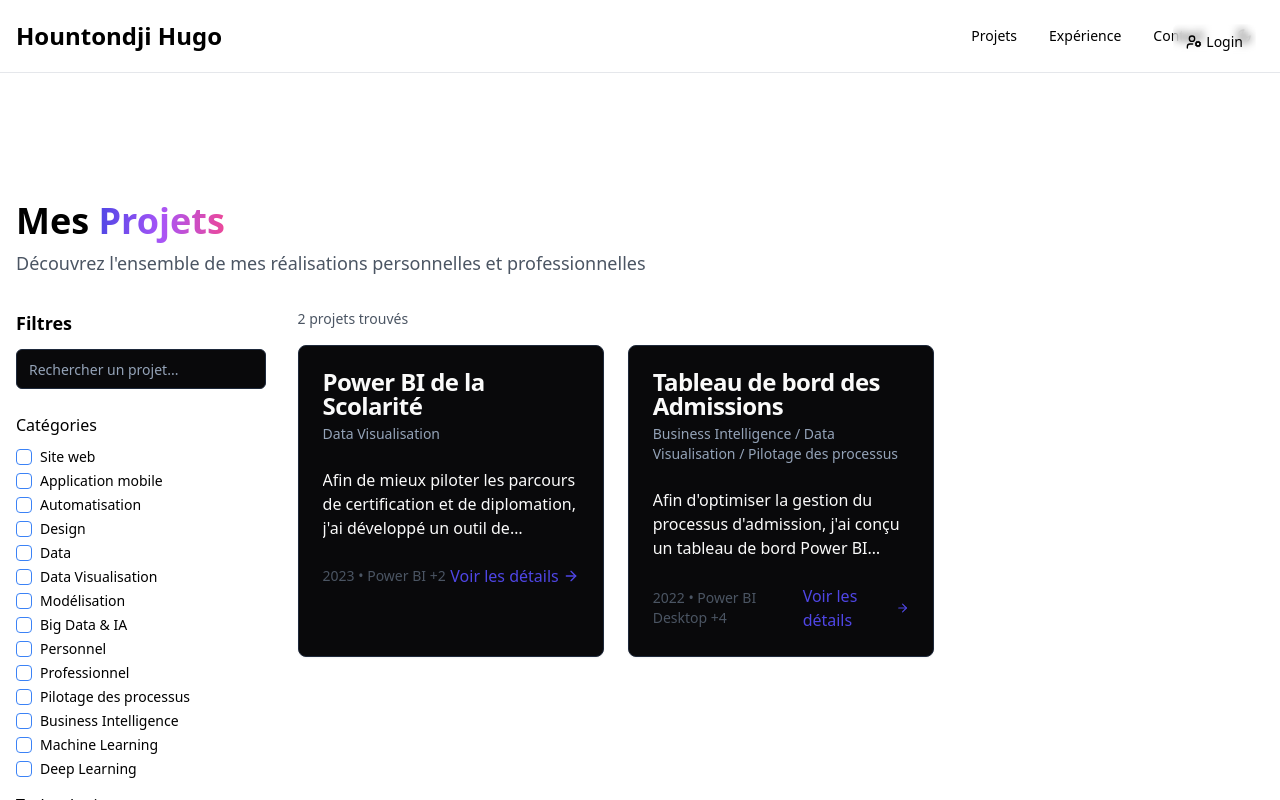
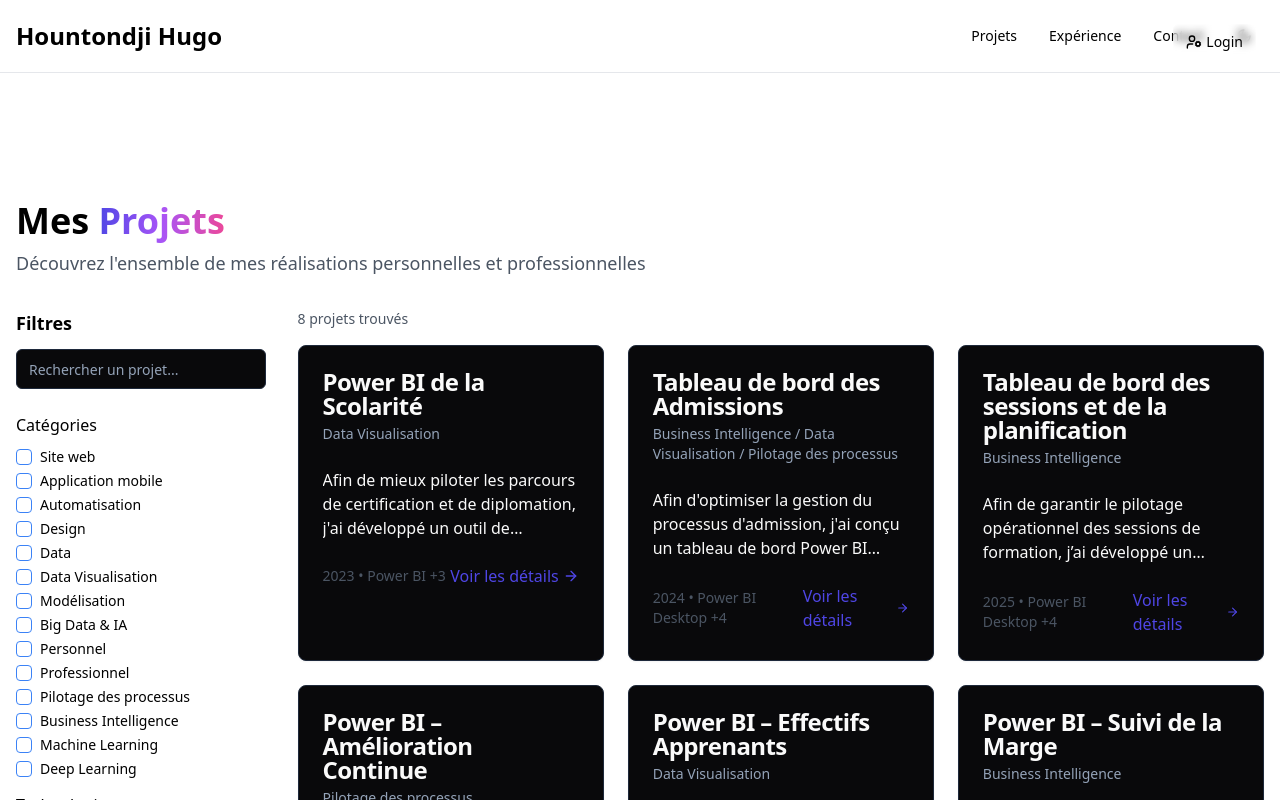
Before and after one commit to HugoHOUNT/spatzek-inspired-canvas, a React (Vite) app: page /projects in a window 1280 px wide. Shown: the top 800 px of the page. Built offline with nearby package versions, Linux system fonts and the light colour scheme.

Commit message:
Rajout de tous les projets Power BI sans images - suppression filtres en double

```diff
--- a/src/components/ProjectFilters.tsx
+++ b/src/components/ProjectFilters.tsx
@@ -53,9 +53,7 @@ const technologies: ProjectTechnology[] = [
   'Hadoop',
   'Spark',
   'MongoDB',
-  'Power BI',
   'DAX',
-  'Power Query',
   'SQL Server',
   'Power BI Desktop',
   'Power Query (ETL)',
--- a/src/data/projects.ts
+++ b/src/data/projects.ts
@@ -7,7 +7,7 @@ export const projectsData: Project[] = [
     title: "Power BI de la Scolarité",
     description: "Afin de mieux piloter les parcours de certification et de diplomation, j'ai développé un outil de visualisation de données sous Power BI, intégrant l'ensemble des indicateurs clés des jurys. Ce projet m'a permis de transformer des données brutes en un levier stratégique d'aide à la décision.",
     category: "Data Visualisation",
-    technologies: ["Power BI", "DAX", "Power Query"],
+    technologies: ["Power BI", "DAX", "Power Query (ETL)", "Excel"],
     year: 2023,
     involvement: "Projet solo",
     status: "Terminé",
@@ -34,7 +34,7 @@ export const projectsData: Project[] = [
     description: "Afin d'optimiser la gestion du processus d'admission, j'ai conçu un tableau de bord Power BI centralisant les indicateurs clés de suivi des candidatures. Ce projet m'a permis de transformer des données opérationnelles en un outil d'aide à la décision, facilitant le pilotage des performances et l'amélioration continue de l'expérience candidat.",
     category: "Business Intelligence / Data Visualisation / Pilotage des processus",
     technologies: ["Power BI Desktop", "Power Query (ETL)", "DAX", "Sharepoint", "Excel"],
-    year: 2022,
+    year: 2024,
     involvement: "Travail d\'équipe",
     status: "Terminé",
     image: "/lovable-uploads/2aa7fcd3-f48b-4925-9517-aff9ad505d64.png",
@@ -43,11 +43,145 @@ export const projectsData: Project[] = [
       objective: "Le but de ce projet était de :\n\n- Centraliser toutes les données du processus d'admission\n- Optimiser les délais de traitement des dossiers\n- Améliorer l'expérience des candidats en assurant un meilleur suivi\n- Offrir aux équipes un outil d'analyse opérationnelle et stratégique pour piloter les performances d'admission",
       impact: "Ce tableau de bord a eu un impact significatif :\n\n- Vision globale et instantanée de l'état d'avancement des candidatures\n- Identification rapide des goulots d'étranglement (ex : délais dans les jurys)\n- Pilotage individualisé par consultant, programme ou période\n- Amélioration de la réactivité et coordination des équipes\n- Contribution directe à l'atteinte des objectifs d'admission et à la satisfaction des apprenants\n- Renforcement de la transparence et appui à la prise de décision managériale",
       moreImages: [
-        "/lovable-uploads/2aa7fcd3-f48b-4925-9517-aff9ad505d64.png", //1
-        "/lovable-uploads/d3d1c1ff-d8d7-44d3-960f-50b7da5c0343.png" ,//2
-        "/lovable-uploads/0923f3c5-df47-4f36-9213-e78ed126b441.png", //3
-        "/lovable-uploads/9f9d48d1-31b0-4ebe-b4f3-35ad922b1a84.png", //4
-        "/lovable-uploads/0687ec17-394f-4e77-a664-c074a7e373a5.png", //5
+        "/lovable-uploads/2aa7fcd3-f48b-4925-9517-aff9ad505d64.png",
+        "/lovable-uploads/d3d1c1ff-d8d7-44d3-960f-50b7da5c0343.png",
+        "/lovable-uploads/0923f3c5-df47-4f36-9213-e78ed126b441.png",
+        "/lovable-uploads/9f9d48d1-31b0-4ebe-b4f3-35ad922b1a84.png",
+        "/lovable-uploads/0687ec17-394f-4e77-a664-c074a7e373a5.png",
+      ]
+    }
+  },
+  {
+    id: 3,
+    title: "Tableau de bord des sessions et de la planification",
+    description: "Afin de garantir le pilotage opérationnel des sessions de formation, j’ai développé un tableau de bord Power BI centralisant l’ensemble des indicateurs de suivi. Ce projet m’a permis de transformer des données opérationnelles complexes en un outil stratégique, facilitant le pilotage des performances et la prise de décision en temps réel.",
+    category: "Business Intelligence",
+    technologies: ["Power BI Desktop", "Power Query (ETL)", "DAX", "Excel", "Sharepoint"],
+    year: 2025,
+    involvement: "Travail d\'équipe",
+    status: "En cours",
+    image: "",
+    details: {
+      context: "L’organisation gère un portefeuille large et diversifié de sessions de formation, réparties sur plusieurs sites administratifs, thématiques et catégories de programmes. Cette diversité rendait complexe le suivi en temps réel de la planification, de l'exécution et de la performance des sessions. Il devenait nécessaire de centraliser ces données dans un outil unique et interactif afin d'améliorer la coordination et d'aligner les efforts avec les objectifs pédagogiques et stratégiques.",
+      objective: "L’objectif principal était de :\n\n- Centraliser les données liées à la création, au suivi et à l’exécution des sessions de formation\n- Permettre une comparaison directe entre les objectifs fixés et les réalisations\n- Optimiser la gestion des ressources humaines (intervenants, prestataires) et logistiques\n- Fournir une interface claire pour appuyer les décisions opérationnelles et stratégiques",
+      impact: "Ce tableau de bord a eu un impact notable :\n\n- Vision consolidée et en temps réel de toutes les sessions, par site, programme ou période\n- Suivi détaillé des objectifs atteints et des écarts observés\n- Amélioration de l’allocation des ressources (formateurs, intervenants)\n- Meilleure anticipation des besoins logistiques et humains\n- Réduction des écarts entre planification et exécution\n- Renforcement de la coordination interservices et amélioration de la réactivité globale",
+      moreImages: [
+        "",
+        "",
+        "",
+        "",
+        "",
+        "",
+        "",
+        "",
+        "",
+        ""
+      ]
+    }
+  },
+  {
+    id: 4,
+    title: "Power BI – Amélioration Continue",
+    description: "Afin de structurer et de dynamiser la gestion des actions d’amélioration continue, j’ai conçu un tableau de bord sous Power BI, centralisant l’ensemble des indicateurs clés pour transformer les données brutes en un véritable outil de pilotage de la qualité.",
+    category: "Pilotage des processus",
+    technologies: ["Power BI Desktop", "Power Query (ETL)", "DAX", "Sharepoint"],
+    year: 2024,
+    involvement: "Travail d\'équipe",
+    status: "Terminé",
+    image: "",
+    details: {
+      context: "Dans une dynamique de qualité et d'amélioration continue, il est essentiel pour une organisation de suivre efficacement ses actions correctives, préventives et d'amélioration. Les exigences des normes de certification, ainsi que les attentes accrues des parties prenantes internes et externes, imposent une rigueur dans la gestion de ces processus. Face à la dispersion des informations dans différents outils et formats, le besoin d’une solution centralisée de pilotage est devenu évident.",
+      objective: "L’objectif de ce projet est double :\n\n1. Piloter efficacement la performance qualité en garantissant un suivi précis des actions d'amélioration.\n2. Faciliter la communication transversale entre les équipes, en rendant l’information accessible et compréhensible de tous.\n\nCela contribue à renforcer la culture d’amélioration continue au sein de l’organisation.",
+      impact: "Ce tableau de bord a permis :\n\n- Une centralisation de toutes les actions d’amélioration (correctives, préventives, satisfaction...)\n- Une meilleure traçabilité des actions et de leurs responsables\n- Un suivi visuel et intuitif de l’état d’avancement, par origine ou type de demande\n- Une priorisation claire des actions à traiter\n- Une réactivité accrue des équipes qualité et opérationnelles\n- Une meilleure préparation aux audits qualité grâce à une traçabilité rigoureuse",
+      moreImages: [
+        "",
+        "",
+        "",
+        "",
+        "",
+        "",
+        ""
+      ]
+    }
+  },
+  {
+    id: 5,
+    title: "Power BI – Effectifs Apprenants",
+    description: "Ce tableau de bord a été conçu pour assurer un suivi précis de l’évolution des effectifs par programme, par période et par statut, afin d’optimiser la planification pédagogique et les projections RH.",
+    category: "Data Visualisation",
+    technologies: ["Power BI Desktop", "Power Query (ETL)", "DAX"],
+    year: 2024,
+    involvement: "Travail d\'équipe",
+    status: "Terminé",
+    image: "",
+    details: {
+      context: "Le suivi des effectifs est un enjeu central pour garantir un bon dimensionnement des ressources pédagogiques. Jusqu’alors dispersées dans plusieurs fichiers, les données nécessitaient d’être consolidées dans un outil unique.",
+      objective: "Permettre :\n- Une analyse dynamique des volumes d’apprenants\n- Une projection à moyen terme des flux d’inscription\n- Une vision par programme, statut, promo et mois",
+      impact: "- Amélioration de la prévision RH et logistique\n- Visualisation claire des tendances d’inscriptions\n- Aide à la planification stratégique des formations",
+      moreImages: [
+        "",
+        ""
+      ]
+    }
+  },
+  {
+    id: 6,
+    title: "Power BI – Suivi de la Marge",
+    description: "Dans un environnement où chaque euro investi compte, la compréhension et le pilotage précis des marges devient un levier stratégique incontournable pour garantir la rentabilité des actions menées.",
+    category: "Business Intelligence",
+    technologies: ["Power BI Desktop", "DAX", "Excel", "Power Query (ETL)"],
+    year: 2024,
+    involvement: "Travail d\'équipe",
+    status: "Terminé",
+    image: "",
+    details: {
+      context: "Le suivi économique des formations était jusque-là morcelé entre plusieurs outils. Il devenait indispensable de disposer d’un tableau de bord consolidé pour analyser les marges générées par programme et session.",
+      objective: "Mesurer précisément :\n- La marge brute par session\n- Les postes de dépense les plus lourds\n- Le ratio inscription/coût\n- L’évolution des marges par année et programme",
+      impact: "- Vision stratégique de la rentabilité\n- Optimisation des coûts\n- Pilotage précis des ressources engagées\n- Appui aux décisions d’investissement ou de repositionnement",
+      moreImages: [
+        "",
+        ""
+      ]
+    }
+  },
+  {
+    id: 7,
+    title: "Power BI – Suivi de la Satisfaction Client",
+    description: "Ce tableau de bord permet de centraliser et d’analyser les retours des apprenants, en visualisant la satisfaction globale, les NPS, les verbatims et les tendances par session ou programme.",
+    category: "Data Visualisation",
+    technologies: ["Power BI Desktop", "DAX", "Excel", "Power Query (ETL)"],
+    year: 2024,
+    involvement: "Travail d\'équipe",
+    status: "Terminé",
+    image: "",
+    details: {
+      context: "L’entreprise souhaitait unifier les données issues des enquêtes de satisfaction post-formation afin de suivre les retours des apprenants et identifier les points forts et axes d’amélioration.",
+      objective: "Créer un tableau de bord permettant de :\n- Suivre la satisfaction client sur plusieurs axes\n- Mesurer l’évolution des indicateurs dans le temps\n- Identifier les modules les mieux perçus ou critiques",
+      impact: "- Approche proactive d’amélioration continue\n- Vision claire des ressentis apprenants\n- Réactivité accrue des équipes pédagogiques\n- Valorisation des retours lors d’audits ou de présentations internes",
+      moreImages: [
+        "",
+        ""
+      ]
+    }
+  },
+  {
+    id: 8,
+    title: "Power BI – Fréquentation Hôtelière et Touristique",
+    description: "Ce tableau de bord permet de visualiser en un clin d’œil qui vient, quand, pourquoi et où, pour aider à piloter intelligemment le tourisme et l’hôtellerie.",
+    category: "Data Visualisation",
+    technologies: ["Power BI Desktop", "Power Query (ETL)", "DAX", "Excel"],
+    year: 2025,
+    involvement: "Travail d\'équipe",
+    status: "Terminé",
+    image: "",
+    details: {
+      context: "Dans un contexte de relance touristique post-COVID, il était essentiel de mieux comprendre les flux de voyageurs, leurs profils, motivations et zones d’accueil afin d’adapter les politiques territoriales.",
+      objective: "Permettre aux acteurs publics et privés de :\n- Suivre la fréquentation par période, zone et typologie\n- Identifier les clientèles à forte valeur\n- Anticiper les besoins en hébergement et services",
+      impact: "- Vision stratégique du tourisme en Polynésie\n- Soutien aux décisions d’investissement\n- Analyse des tendances émergentes (écotourisme, croisières de luxe…)\n- Renforcement de l’attractivité du territoire",
+      moreImages: [
+        "",
+        "",
+        ""
       ]
     }
   },
--- a/src/types/project.ts
+++ b/src/types/project.ts
@@ -23,9 +23,7 @@ export type ProjectTechnology =
   | 'Hadoop'
   | 'Spark'
   | 'MongoDB'
-  | 'Power BI'
   | 'DAX'
-  | 'Power Query'
   | 'SQL Server'
   | 'Power BI Desktop'
   | 'Power Query (ETL)'
```
